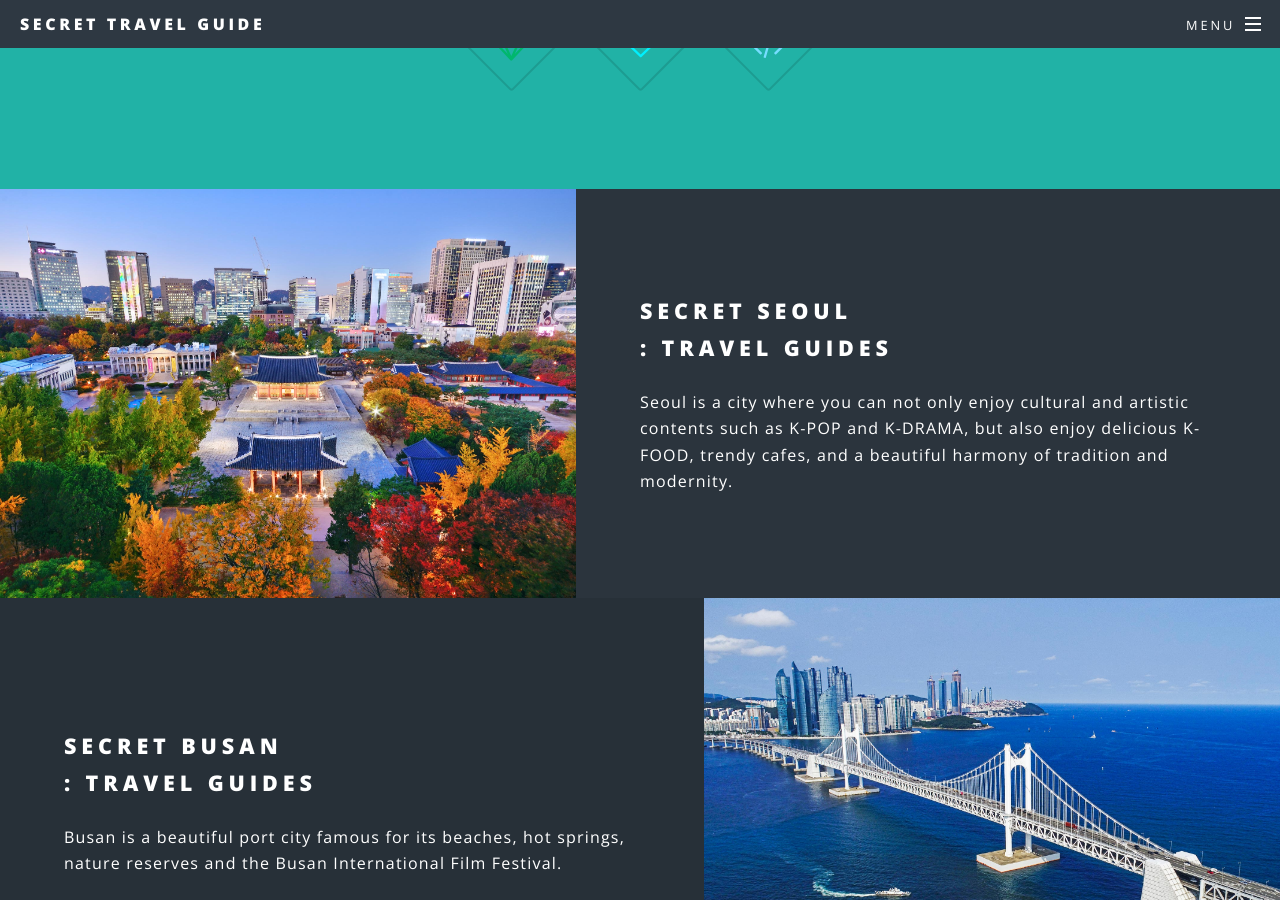
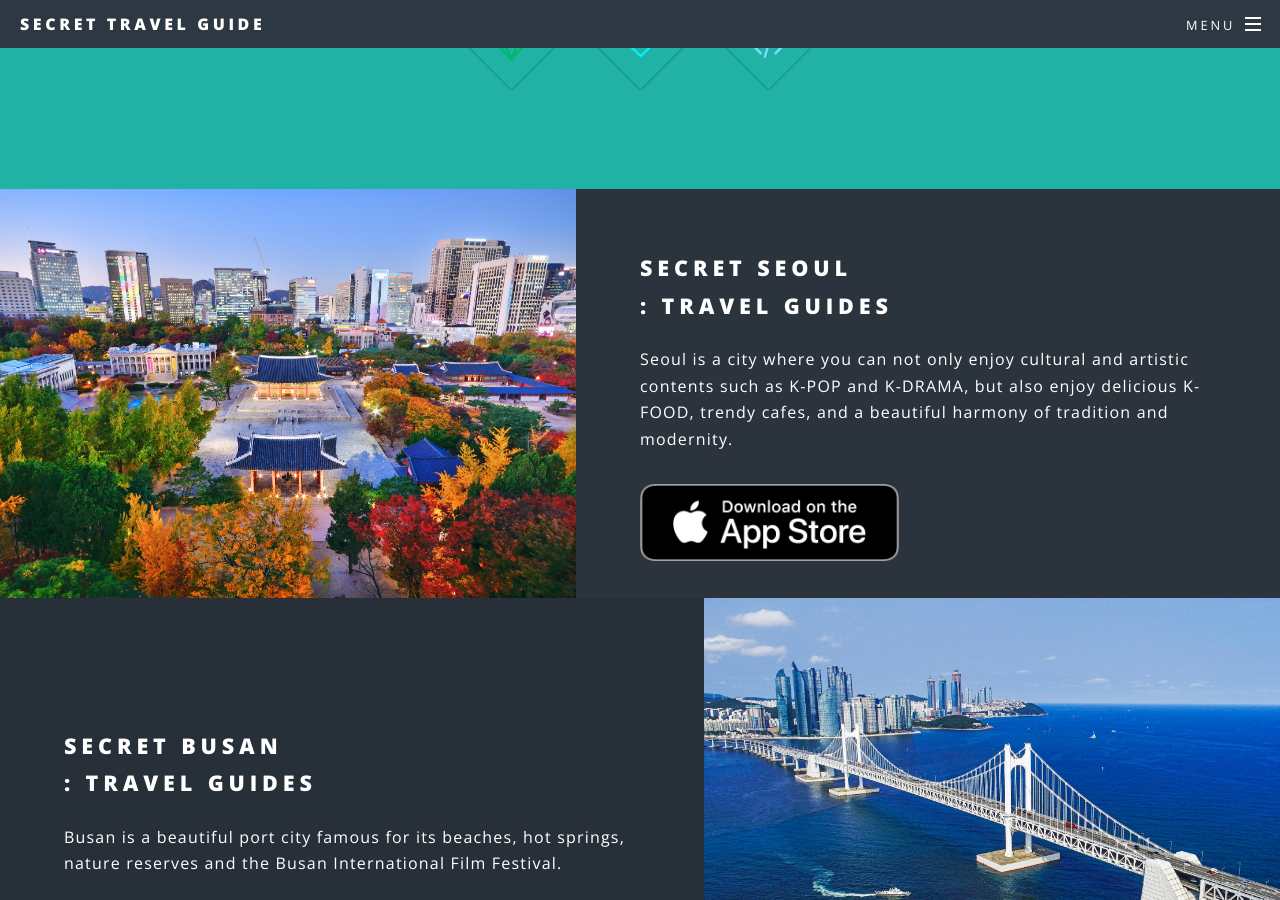
Before and after one commit to inansung/secret.github.io, a Jekyll site: the page built from index.html, in a window 1280 px wide and 900 px high, scrolled down 1232 px. Built offline with Jekyll 4.4.1, drawn with Linux system fonts in a browser that asks for light colours.

Commit message:
Update index.html

```diff
--- a/index.html
+++ b/index.html
@@ -39,6 +39,7 @@ layout: landing
 								<h2>Secret SEOUL<br />
 								: Travel Guides</h2>
 								<p>Seoul is a city where you can not only enjoy cultural and artistic contents such as K-POP and K-DRAMA, but also enjoy delicious K-FOOD, trendy cafes, and a beautiful harmony of tradition and modernity. </p>
+								<div class="image"><img src="images/appstore_badge_original.png" alt="" /></div>
 							</div>
 						</section>
 						<section class="spotlight">
```
